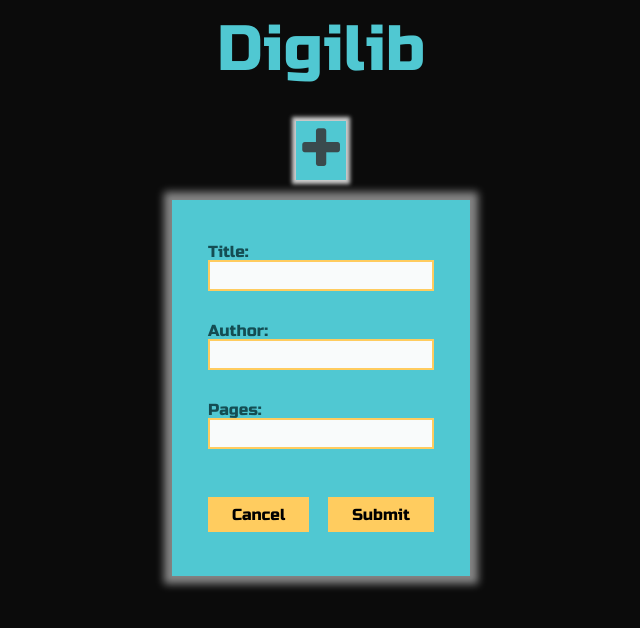
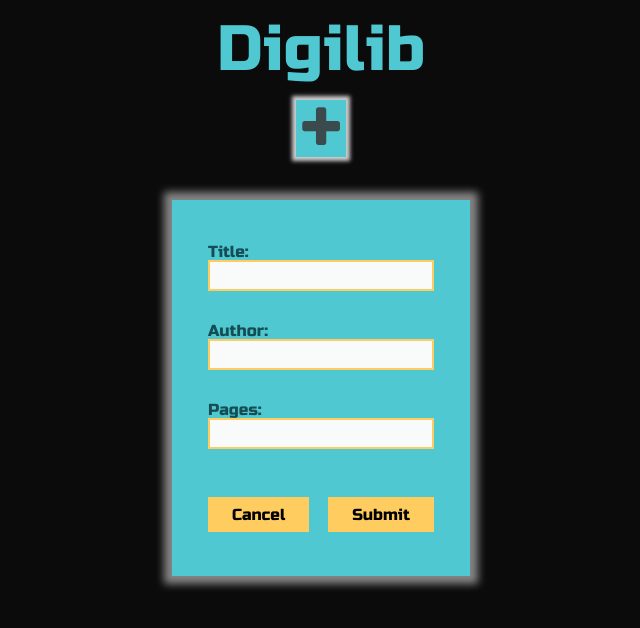
Before and after one commit to abumsoo/library, a plain HTML site: page index.html in a window 1280 px wide. Both pictures are taken after a click on the element 640 px from the left and 150 px from the top of the page. Shown: the whole page, without its empty margins (319-959 px from the left). Drawn offline with Linux system fonts and the light colour scheme; a web font is replaced by a local one.

Commit message:
fixed tall add button issue

```diff
--- a/styles/style.css
+++ b/styles/style.css
@@ -1,4 +1,4 @@
-* {
+input {
     font-family: 'Bungee Inline', 'Russo One', arial;
     font-size: 16px;
 }
@@ -22,6 +22,12 @@ h3 {
     font-size: 1em;
 }
 
+.container {
+    display: grid;
+    grid-template-columns: 1fr 1000px 1fr;
+    grid-template-rows: 100px auto auto;
+}
+
 .title {
     grid-area: 1 / 2 / 2 / 3;
     text-align: center;
@@ -31,7 +37,7 @@ h3 {
 .add-button {
     grid-area: 2 / 2 / 3 / 3;
     text-align: center;
-    align-self: center;
+    align-self: start;
 }
 
 .add-button button {
@@ -47,17 +53,10 @@ h3 {
     box-shadow: 0 0 8px 8px rgba(255, 255, 255, 0.9);
 }
 
-.container {
-    display: grid;
-    grid-template-columns: 1fr 1000px 1fr;
-    grid-template-rows: 100px 100px auto;
-}
-
 /* inside container */
 .content {
     display: grid;
-    grid-column-start: 2;
-    grid-column-end: 3;
+    grid-area: 3 / 2 / 4 / 3;
     margin-top: 1em;
     grid-template-columns: repeat(6, 1fr);
     grid-template-rows: 300px auto;
```
